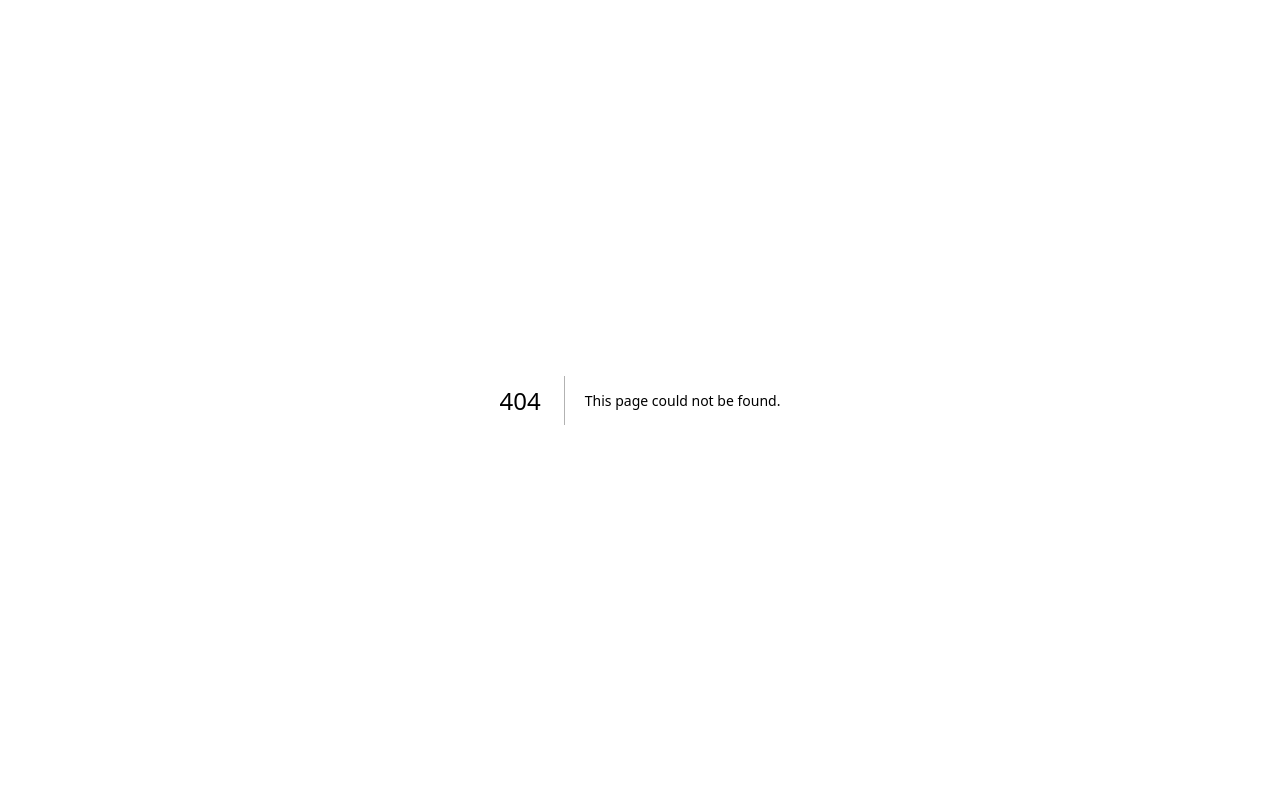
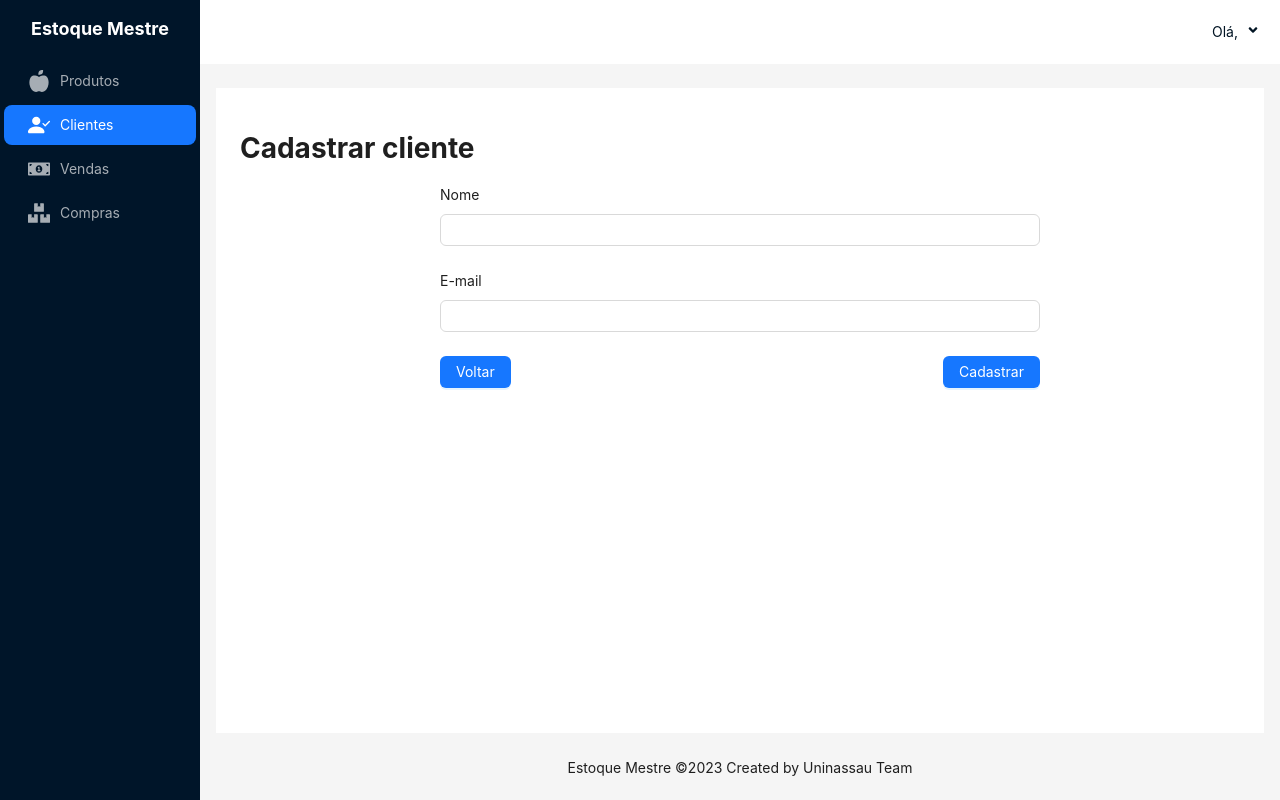
Before and after one commit to josecarlos19/uni-topicos, a Next.js app in the folder frontend/: page /customers/create in a window 1280 px wide. Before the commit this address had no page. Built offline with nearby package versions, Linux system fonts and the light colour scheme; no server answers.

Commit message:
ft: finished customers scrren

```diff
--- /dev/null
+++ b/frontend/src/pages/customers/create/index.tsx
@@ -0,0 +1,127 @@
+import React, { useState } from "react";
+import { Button, Col, Form, Input, Row, notification } from "antd";
+import Dashboard from "@/components/Dashboard";
+import useAxiosAuth from "@/lib/hooks/useAxiosAuth";
+import { useRouter } from "next/router";
+import { FaCheck } from "react-icons/fa";
+import * as yup from "yup";
+import { useFormWithSchema } from "@/lib/hooks/useFormWithSchema";
+import { Controller } from "react-hook-form";
+
+const CustomerYupSchema = yup.object({
+  name: yup.string().required("O nome é obrigatório"),
+  email: yup
+    .string()
+    .email("Digite um e-mail válido")
+    .required("O e-mail é obrigatório"),
+});
+
+type Customer = yup.InferType<typeof CustomerYupSchema>;
+
+export default function Create() {
+  const [isLoad, setIsLoad] = useState(false);
+
+  const {
+    control,
+    handleSubmit,
+    formState: { errors },
+  } = useFormWithSchema<Customer>(CustomerYupSchema);
+
+  const router = useRouter();
+  const axios = useAxiosAuth();
+
+  const [api, contextHolder] = notification.useNotification();
+
+  const openNotification = () => {
+    api.open({
+      message: "Sucesso!",
+      duration: 2,
+      description:
+        "O cliente foi criado! com sucesso. Você será redirecionado.",
+      icon: <FaCheck size={24} color={"#3ddf14"} />,
+    });
+  };
+
+  async function submit(Customer: Customer) {
+    setIsLoad(true);
+    await axios.post("/customers", Customer);
+    setIsLoad(false);
+    openNotification();
+    setTimeout(() => {
+      router.push("/customers");
+    }, 2000);
+  }
+
+  return (
+    <Dashboard>
+      <div>
+        {contextHolder}
+        <h1>Cadastrar cliente</h1>
+
+        <Row justify={"center"}>
+          <Col>
+            <Form
+              labelCol={{ span: "auto" }}
+              wrapperCol={{ span: "auto" }}
+              layout="vertical"
+              style={{ minWidth: 600 }}
+            >
+              <Row>
+                <Col>
+                  <Form.Item
+                    label="Nome"
+                    style={{ minWidth: 600 }}
+                    validateStatus={errors.name ? "error" : "success"}
+                    help={errors.name?.message}
+                  >
+                    <Controller
+                      name="name"
+                      control={control}
+                      render={({ field }) => (
+                        <Input {...field} required={true} />
+                      )}
+                    />
+                  </Form.Item>
+
+                  <Form.Item
+                    label="E-mail"
+                    validateStatus={errors.email ? "error" : "success"}
+                    help={errors.email?.message}
+                  >
+                    <Controller
+                      name="email"
+                      control={control}
+                      render={({ field }) => (
+                        <Input {...field} required={true} />
+                      )}
+                    />
+                  </Form.Item>
+                </Col>
+              </Row>
+              <Row justify={"space-between"}>
+                <Col span={8}>
+                  <Button
+                    onClick={() => router.push("/customers")}
+                    type="primary"
+                    size={"middle"}
+                  >
+                    Voltar
+                  </Button>
+                </Col>
+                <Col>
+                  <Button
+                    type="primary"
+                    onClick={handleSubmit(submit)}
+                    size={"middle"}
+                  >
+                    {isLoad ? "Carregando..." : "Cadastrar"}
+                  </Button>
+                </Col>
+              </Row>
+            </Form>
+          </Col>
+        </Row>
+      </div>
+    </Dashboard>
+  );
+}
```
Also changed, not shown: frontend/src/pages/customers/[id]/index.tsx (added, +153 -0 lines), frontend/src/pages/customers/index.tsx (+41 -26 lines).
